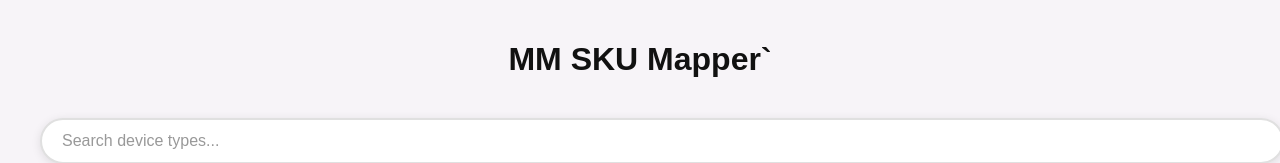
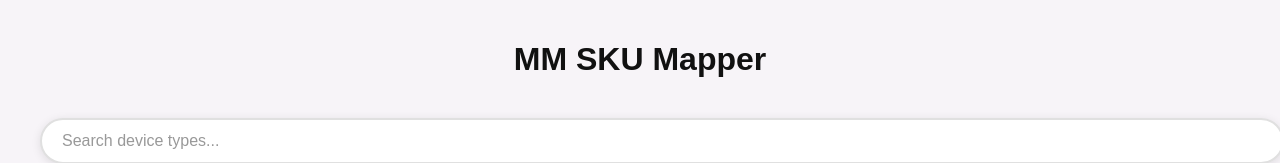
Before and after one commit to hkstechlabs/MM-Ai-Scraper, a website: page MM Mapper/index.html in a window 1280 px wide. Shown: the top 163 px of the page. Drawn offline with Linux system fonts and the light colour scheme; no server answers.

Commit message:
Minor design updates

```diff
--- a/MM Mapper/index.html
+++ b/MM Mapper/index.html
@@ -8,7 +8,7 @@
   <link rel="shortcut icon" href="./assets/mm.avif" type="image/x-icon">
 </head>
 <body>
-  <h1>MM SKU Mapper`</h1>
+  <h1>MM SKU Mapper</h1>
 
   <div id="search-container" class="search-container">
     <input type="text" id="search-input" placeholder="Search device types..." />
```
